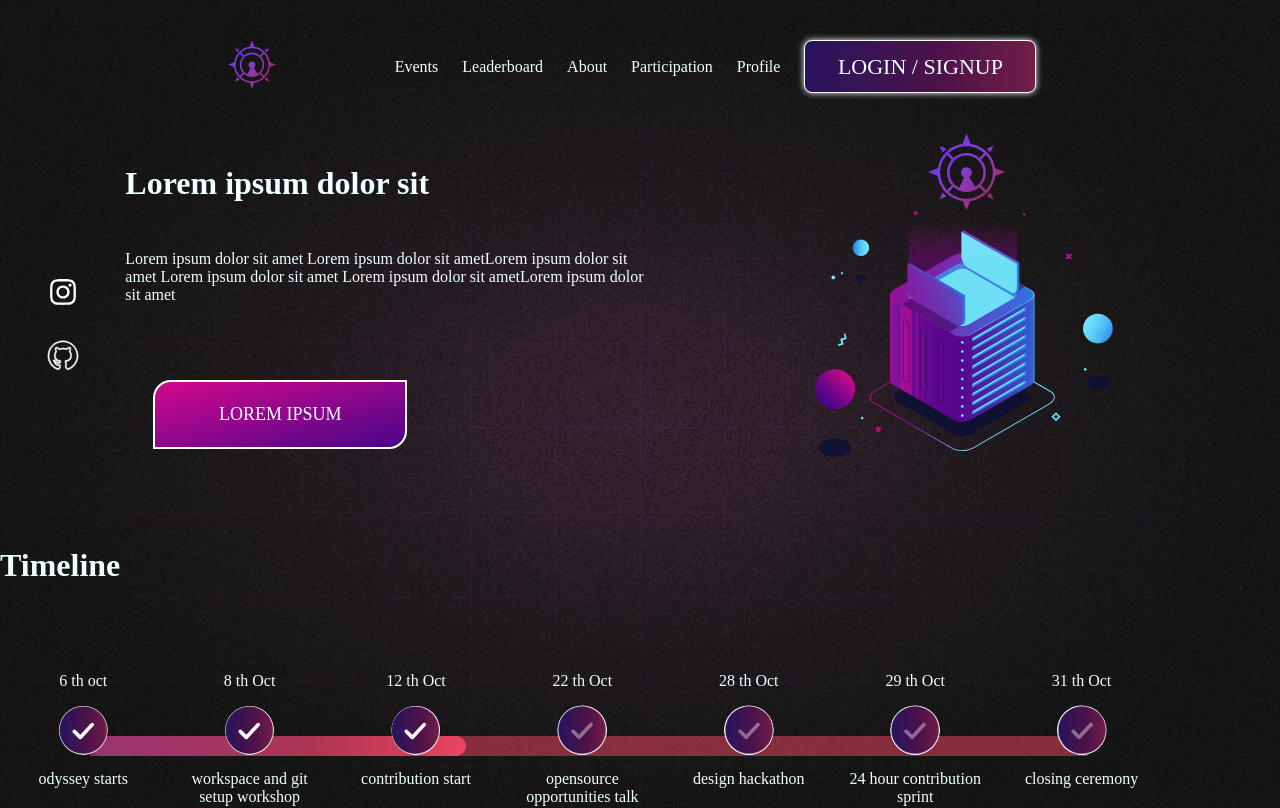
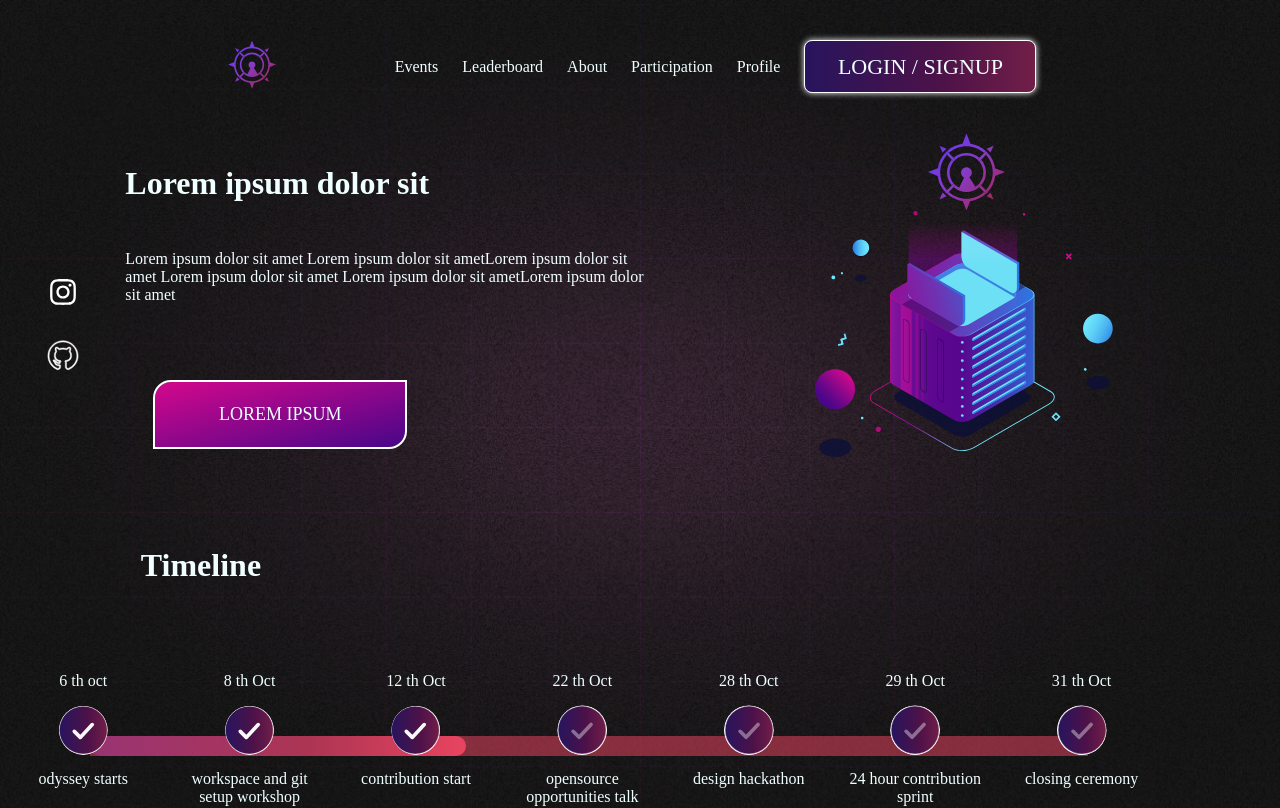
Before and after one commit to sdslabs/odyssey, a Next.js app in the folder frontend/: page / in a window 1280 px wide. Shown: the top 808 px of the page. Built offline with nearby package versions, Linux system fonts and the light colour scheme; no server answers; a web font is replaced by a local one.

Commit message:
Shift timeline heading

```diff
--- a/frontend/components/Timeline.js
+++ b/frontend/components/Timeline.js
@@ -78,7 +78,7 @@ const TimelineItem = ({ data }) => (
 const Timeline = () =>
     timelineData.length > 0 && (
         <div>
-            <h1>Timeline</h1>
+            <h1 className="timeline-heading">Timeline</h1>
             <div className="timeline-container">
                 {timelineData.map((data, idx) => (
                     <TimelineItem data={data} key={idx} />
--- a/frontend/styles/modules/timeline.scss
+++ b/frontend/styles/modules/timeline.scss
@@ -1,10 +1,15 @@
 @import url('http://fonts.cdnfonts.com/css/bankgothic-md-bt');
+
+.timeline-heading {
+  padding-left: 8.8rem;
+}
 
 .timeline-container {
   display: flex;
   flex-direction: row;
   position: relative;
   margin: 40px 0;
+  //padding-left: 4rem;
 }
 
 .timeline-container::after {
```
